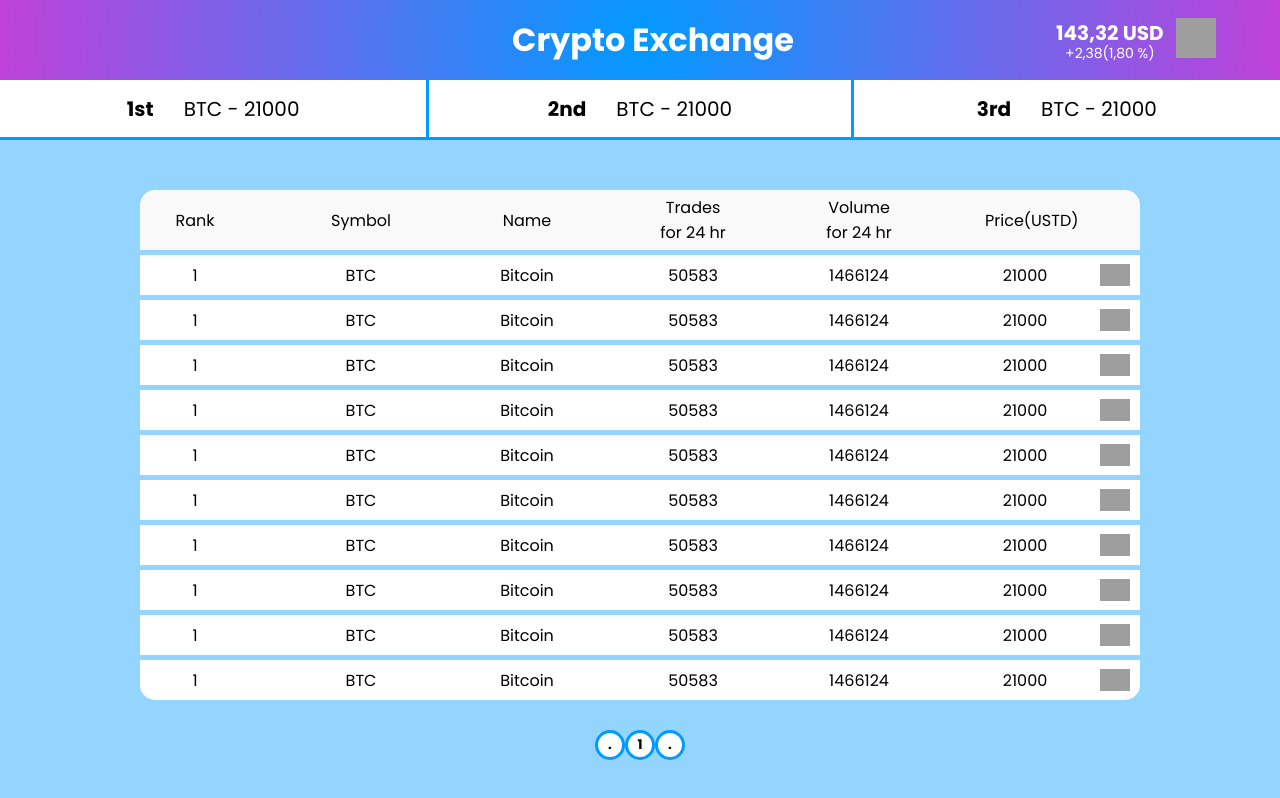
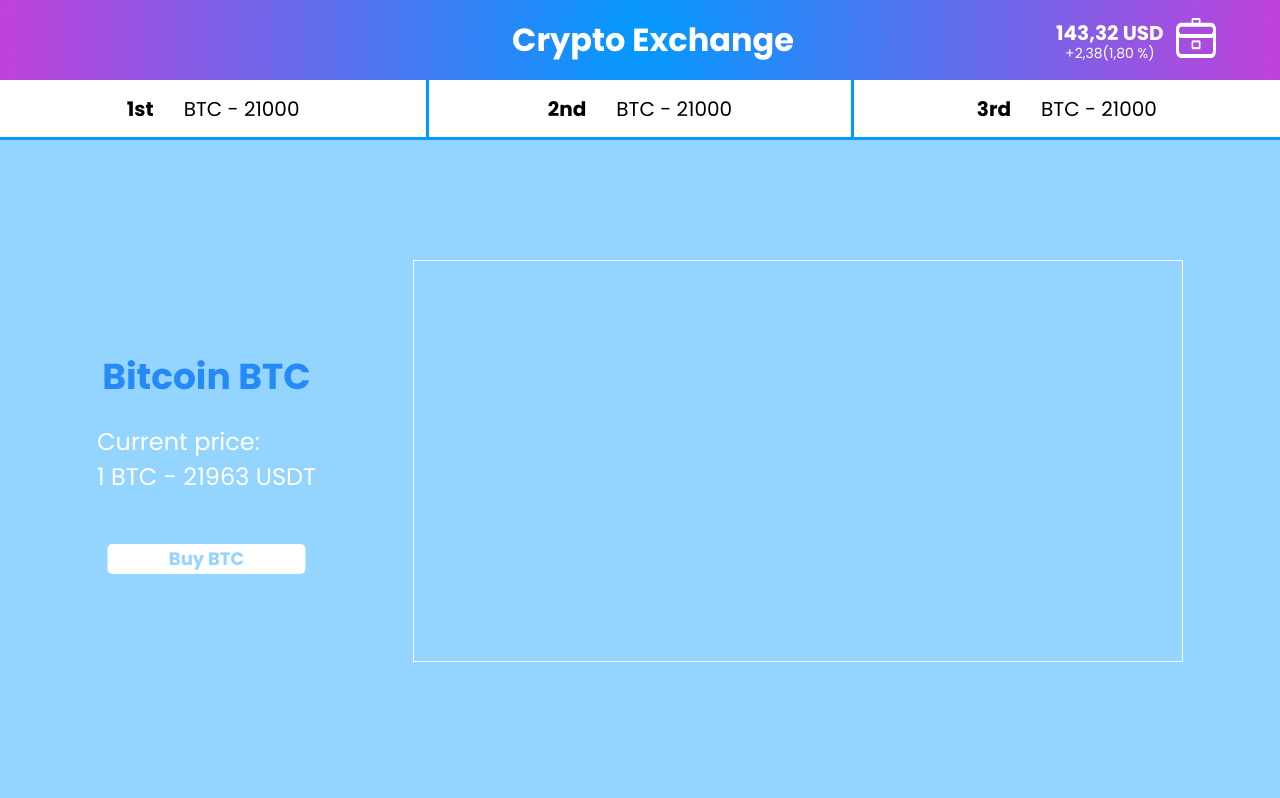
Before and after one commit to BlueRoose/react-cryptoexchange, a React (Create React App) app: page /currency/1 in a window 1280 px wide. Built offline with nearby package versions, Linux system fonts and the light colour scheme; grey boxes are pictures that could not be loaded.

Commit message:
Created router

```diff
--- a/src/App.tsx
+++ b/src/App.tsx
@@ -1,12 +1,9 @@
-import Case from "./components/Case/Case";
-import ModalWindow from "./components/ModalWindow/ModalWindow";
-import CurrencyPage from "./pages/CurrencyPage/CurrencyPage";
-import MainPage from "./pages/MainPage/MainPage";
+import Router from "./Router/Router";
 
 function App() {
   return (
     <div className="App">
-      <MainPage />
+      <Router />
     </div>
   );
 }
--- /dev/null
+++ b/src/Router/Router.tsx
@@ -0,0 +1,17 @@
+import { FC } from "react";
+import { BrowserRouter, Route, Routes } from "react-router-dom";
+import MainPage from "../pages/MainPage/MainPage";
+import CurrencyPage from "../pages/CurrencyPage/CurrencyPage";
+
+const Router: FC = () => {
+  return (
+    <BrowserRouter>
+      <Routes>
+        <Route path="/" element={<MainPage />} />
+        <Route path="/currency/:id" element={<CurrencyPage />} />
+      </Routes>
+    </BrowserRouter>
+  );
+};
+
+export default Router;
--- a/src/components/Header/Header.tsx
+++ b/src/components/Header/Header.tsx
@@ -11,7 +11,7 @@ const Header: FC = () => {
             <p className={styles.price}>143,32 USD</p>
             <p className={styles.price}>+2,38(1,80 %)</p>
           </div>
-          <img className={styles.case} src="res/case.png" alt="case" />
+          <img className={styles.case} src="/res/case.png" alt="case" />
         </div>
       </div>
       <div className={styles.bottom}>
```
